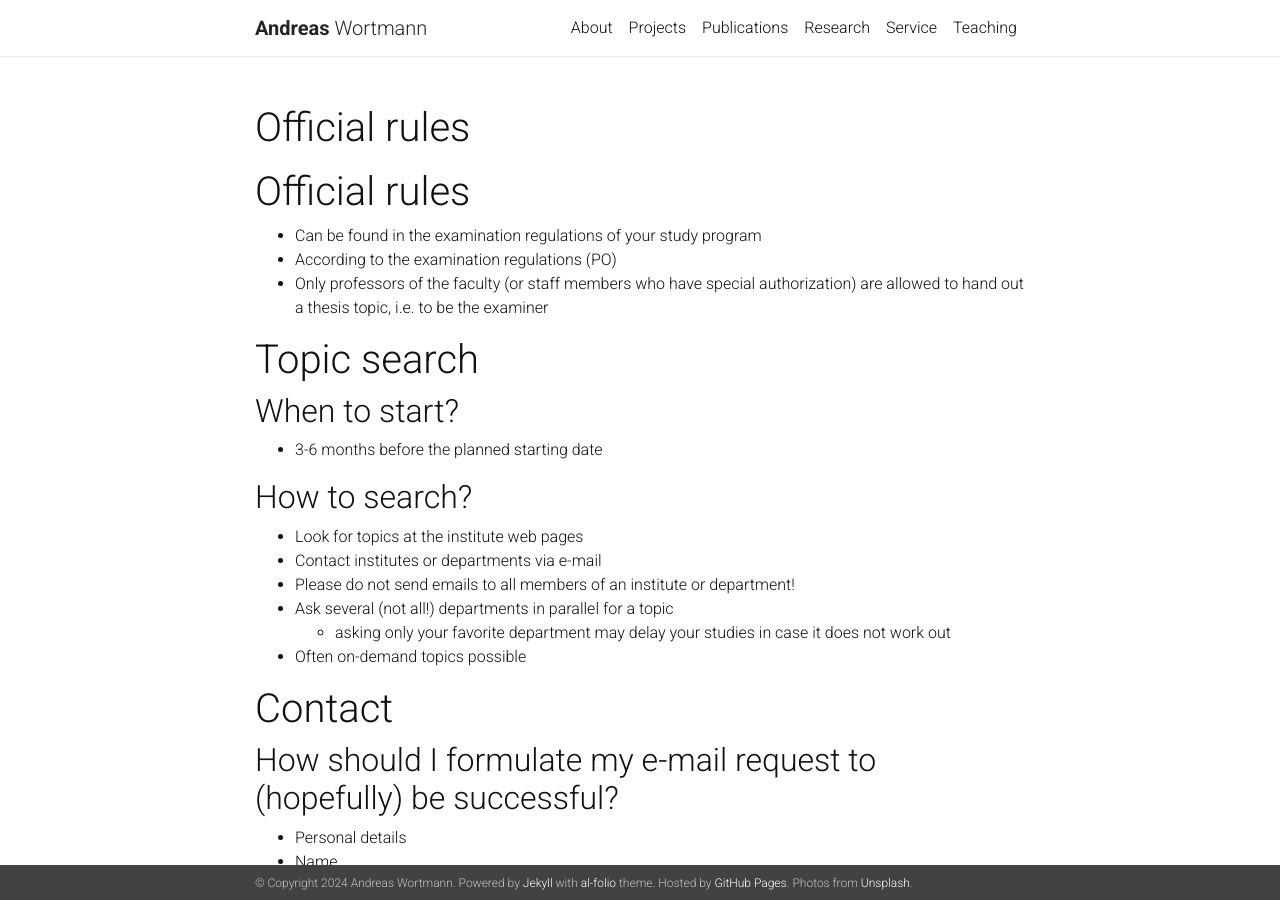
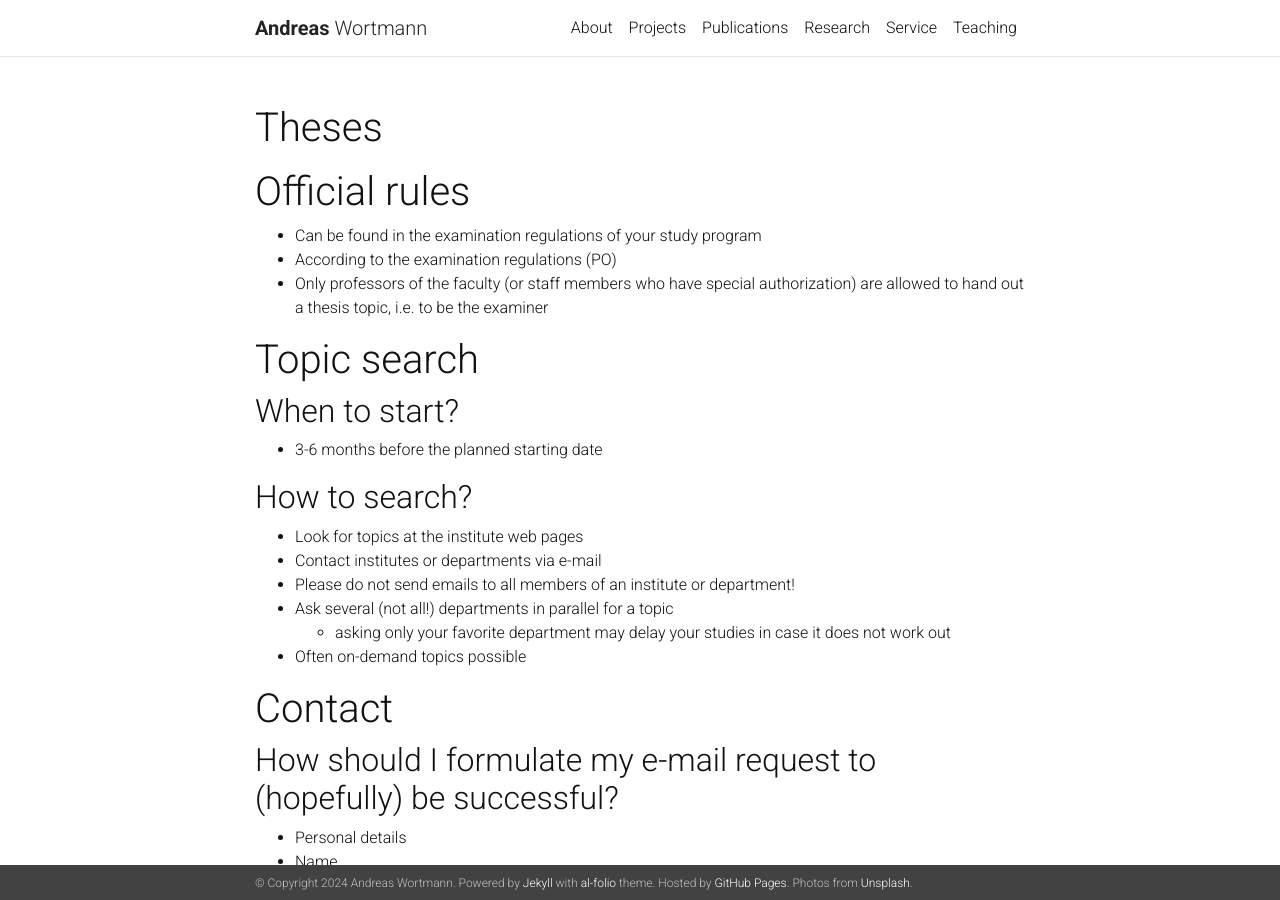
Before and after one commit to awortmann/awortmann.github.io, a Jekyll site: the page built from _pages/theses.md, in a window 1280 px wide and 900 px high. Built offline with Jekyll 4.4.1, drawn with Linux system fonts in a browser that asks for light colours; nearby versions of some CDN libraries; our own code applies the rules of GitHub Pages for plain Markdown files; a style sheet for code colours, icons or effects is not loaded.

Commit message:
Minor update

```diff
--- a/_pages/theses.md
+++ b/_pages/theses.md
@@ -1,3 +1,11 @@
+---
+layout: page
+permalink: /theses/
+title: Theses
+description:
+nav: false
+---
+
 # Official rules
 
 - Can be found in the examination regulations of your study program
```
